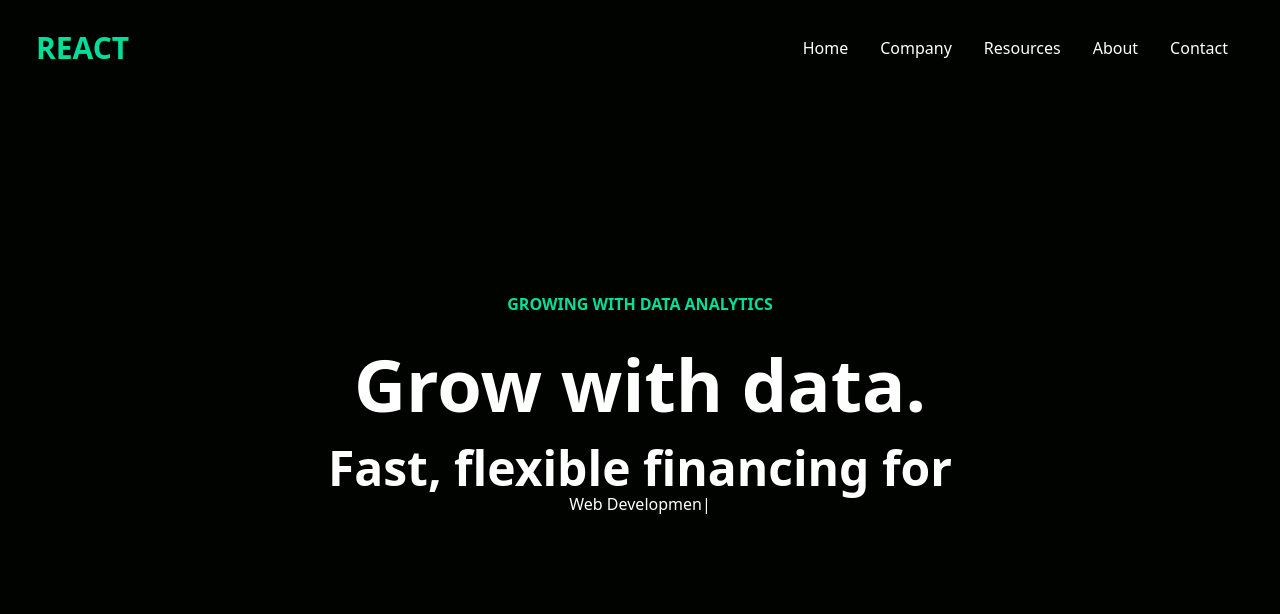
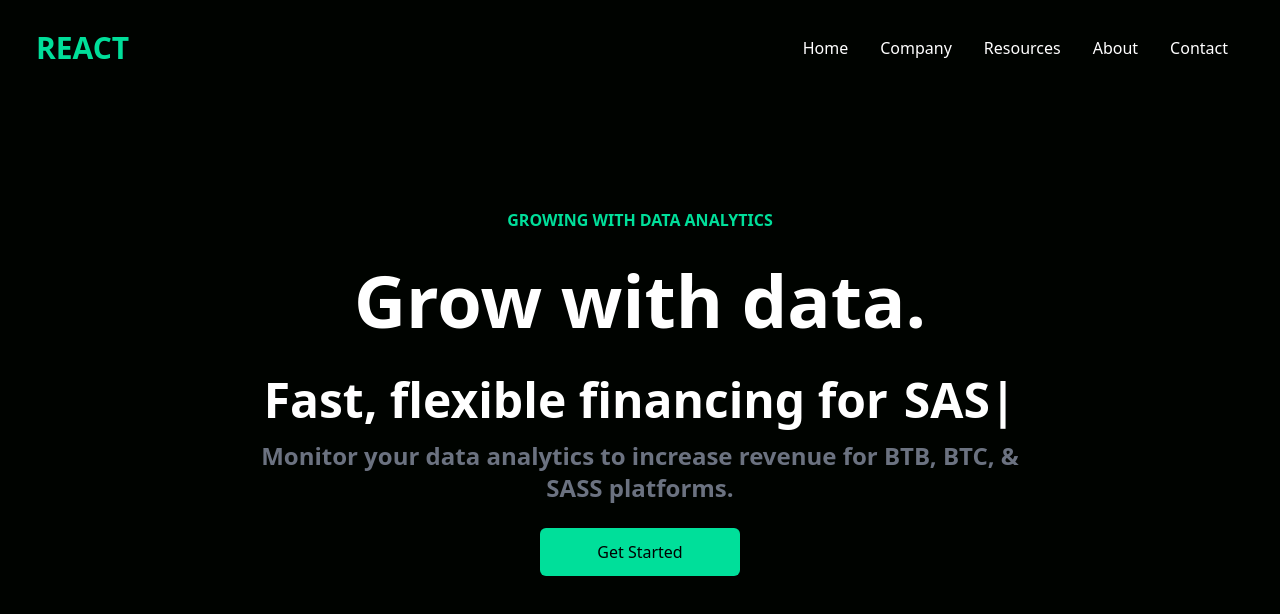
Before and after one commit to vietthom/react-landing-page, a React (Create React App) app: page / in a window 1280 px wide. Shown: the top 614 px of the page. Built offline with nearby package versions, Linux system fonts and the light colour scheme.

Commit message:
Create Hero component

```diff
--- a/src/components/Hero.jsx
+++ b/src/components/Hero.jsx
@@ -7,15 +7,18 @@
         <div className='max-w-[800px] mt-[-96px] w-full h-screen mx-auto text-center flex flex-col justify-center'>
             <p className='text-[#00df9a] font-bold p-2'>GROWING WITH DATA ANALYTICS</p>
             <h1 className='md:text-7xl sm:text-6xl text-4xl font-bold md:py-6'>Grow with data.</h1>
-            <div>
-                <p className='md:text-5xl sm:text-4xl text-xl font-bold'>Fast, flexible financing for</p>
+            <div className='flex justify-center items-center'>
+                <p className='md:text-5xl sm:text-4xl text-xl font-bold py-4'>Fast, flexible financing for</p>
                 <Typed
-                    strings={['BTB', 'Web Development', 'SASS']}
-                    typeSpeed={115}
-                    backSpeed={130}
+                    className='md:text-5xl sm:text-4xl text-xl font-bold md:pl-4 pl-2'
+                    strings={['BTB', 'BTC', 'SASS']}
+                    typeSpeed={120}
+                    backSpeed={140}
                     loop
                 />
             </div>
+            <p className='md:text-2xl text-xl font-bold text-gray-500'>Monitor your data analytics to increase revenue for BTB, BTC, & SASS platforms.</p>
+            <button className='bg-[#00df9a] w-[200px] rounded-md font-medium my-6 mx-auto py-3 text-black'>Get Started</button>
         </div>
     </div>
   )
```
